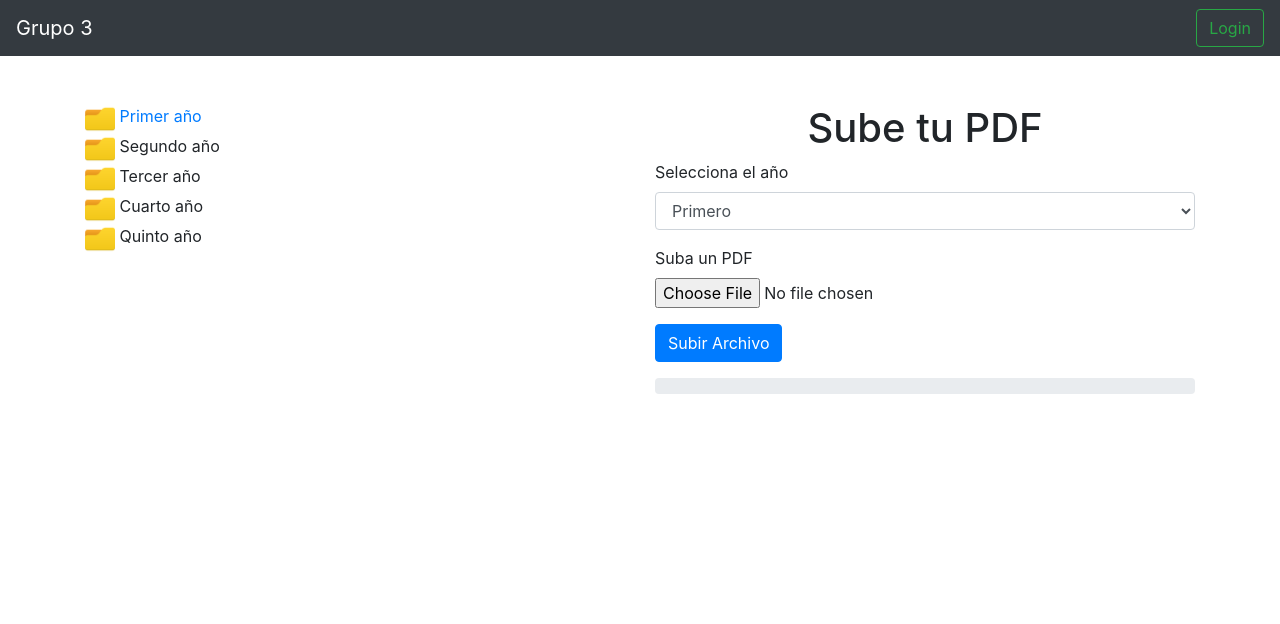
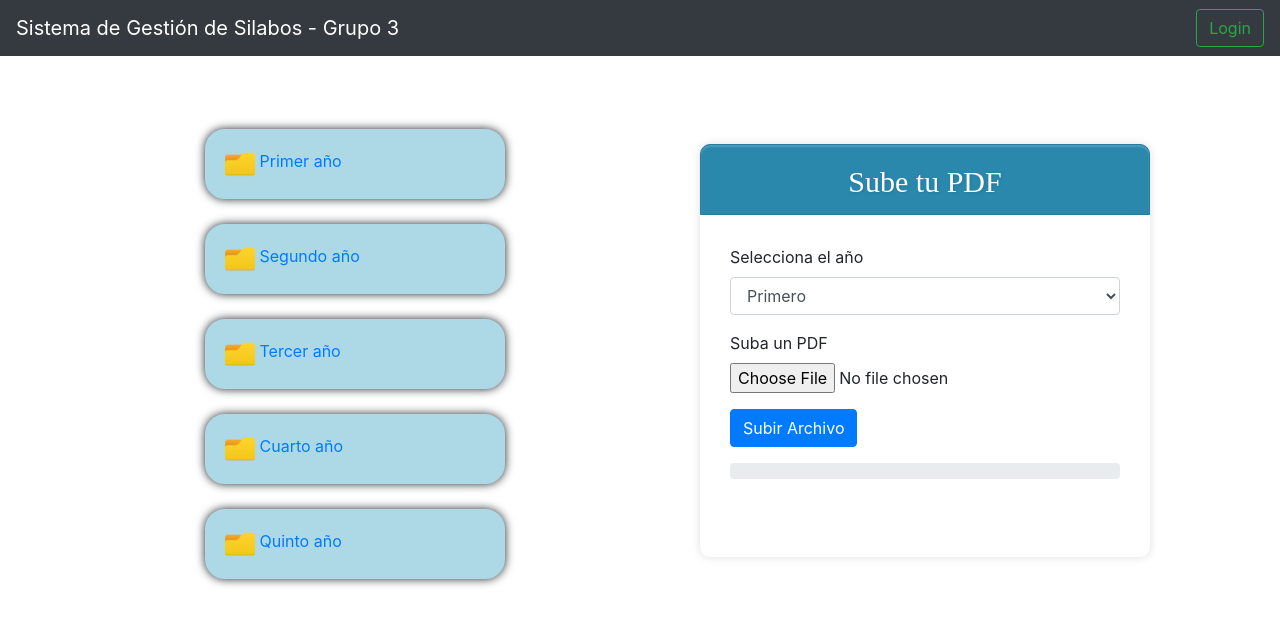
Before and after one commit to cheems-dev/Trabajo-Interdiciplinar, a React (Create React App) app: page /teacher in a window 1280 px wide. Shown: the top 624 px of the page. Built offline with nearby package versions, Linux system fonts and the light colour scheme.

Commit message:
Added CSS to forms

```diff
--- a/package.json
+++ b/package.json
@@ -4,6 +4,7 @@
   "private": true,
   "dependencies": {
     "bootstrap": "^4.5.0",
+    "connect": "^3.7.0",
     "dotenv": "^8.2.0",
     "firebase": "^7.14.6",
     "react": "^16.8.6",
@@ -13,7 +14,8 @@
     "react-router-dom": "^5.2.0",
     "react-scripts": "^3.4.1",
     "react-toastify": "^6.0.8",
-    "react-with-firebase-auth": "^1.3.2"
+    "react-with-firebase-auth": "^1.3.2",
+    "serve-static": "^1.14.1"
   },
   "scripts": {
     "start": "react-scripts start",
--- a/src/components/FormFile.jsx
+++ b/src/components/FormFile.jsx
@@ -4,7 +4,8 @@ import ProgressBar from "react-bootstrap/ProgressBar";
 import Form from "react-bootstrap/Form";
 import Button from "react-bootstrap/Button";
 import Col from "react-bootstrap/Col";
-
+import './css/formUpload.css';
+import './css/Column.css';
 function FormFile() {
   const [file, setFile] = useState(null);
   const [url, setUrl] = useState("");
@@ -49,7 +50,9 @@ function FormFile() {
   };
   console.log(file);
   return (
-    <Col md={6}>
+
+    <Col class="divForm" md={6}>
+      <div class="form-style-10 .inner-wrap">
       <h1 className="text-center">Sube tu PDF</h1>
       <Form>
         <Form.Group>
@@ -79,7 +82,9 @@ function FormFile() {
         {url}
         <br />
       </Form>
+      </div>
     </Col>
+
   );
 }
 
--- a/src/components/Header.jsx
+++ b/src/components/Header.jsx
@@ -9,7 +9,7 @@ const Header = () => {
   return (
     <Navbar collapseOnSelect expand="lg" bg="dark" variant="dark">
       <Link to="/">
-        <Navbar.Brand>Grupo 3</Navbar.Brand>
+        <Navbar.Brand>Sistema de Gestión de Silabos - Grupo 3</Navbar.Brand>
       </Link>
       <Navbar.Toggle aria-controls="responsive-navbar-nav" />
       <Navbar.Collapse id="responsive-navbar-nav">
--- a/src/components/ListFiles.jsx
+++ b/src/components/ListFiles.jsx
@@ -3,16 +3,38 @@ import Col from "react-bootstrap/Col";
 import Files from "./Files";
 import { Link } from "react-router-dom";
 
+import './css/Column.css';
+
+
 const ListFiles = () => {
   return (
-    <Col md={6}>
-      <Link to="/content">
-        <Files title="Primer año" />
-      </Link>
-      <Files title="Segundo año" />
-      <Files title="Tercer año" />
-      <Files title="Cuarto año" />
-      <Files title="Quinto año" />
+    <Col className="ColumnFolder" md={6}>
+      <div className="divBox">
+        <Link  to="/content">
+          <Files  title="Primer año" />
+        </Link>
+      </div>
+      <div className="divBox">
+        <Link  to="/content">
+          <Files  title="Segundo año" />
+        </Link>
+      </div>
+      <div className="divBox">
+        <Link  to="/content">
+          <Files  title="Tercer año" />
+        </Link>
+      </div>
+      <div className="divBox">
+        <Link  to="/content">
+          <Files  title="Cuarto año" />
+        </Link>
+      </div>
+      <div className="divBox">
+        <Link  to="/content">
+          <Files  title="Quinto año" />
+        </Link>
+      </div>
+
     </Col>
   );
 };
--- a/src/components/SyllabusForm.jsx
+++ b/src/components/SyllabusForm.jsx
@@ -5,6 +5,8 @@ import { toast } from "react-toastify";
 import Form from "react-bootstrap/Form";
 import Button from "react-bootstrap/Button";
 import Col from "react-bootstrap/Col";
+import './css/formUpload.css';
+import './css/Column.css';
 const SyllabusForm = (props) => {
   const initialStateValues = {
     title: "",
@@ -59,6 +61,7 @@ const SyllabusForm = (props) => {
 
   return (
     <Col md={6}>
+      <div class="form-style-10 .inner-wrap">
       <h1 className="text-center">Formulario</h1>
       <Form onSubmit={handleSubmit}>
         <Form.Group>
@@ -114,6 +117,7 @@ const SyllabusForm = (props) => {
           </Button>
         </Form.Group>
       </Form>
+      </div>
     </Col>
   );
 };
--- /dev/null
+++ b/src/components/css/Column.css
@@ -0,0 +1,16 @@
+.divForm {
+  border: 1px solid rgba(128,128,128,0.6) !important;
+  width: 550px;
+  margin: 0 auto;
+  border-radius: 20px;
+}
+.divBox{
+  width: 300px;
+  padding: 15px;
+  margin: 25px auto;
+  box-sizing: border-box;
+  background-color: lightblue;
+  border: lightblue 5px solid;
+  border-radius: 20px;
+  box-shadow: 0 0 10px;
+}
--- /dev/null
+++ b/src/components/css/formUpload.css
@@ -0,0 +1,111 @@
+
+.form-style-9{
+	max-width: 450px;
+	background: #FAFAFA;
+	padding: 30px;
+	margin: 50px auto;
+	box-shadow: 1px 1px 25px rgba(0, 0, 0, 0.35);
+	border-radius: 10px;
+	border: 6px solid #305A72;
+}
+.form-style-9 ul{
+	padding:0;
+	margin:0;
+	list-style:none;
+}
+.form-style-9 ul li{
+	display: block;
+	margin-bottom: 10px;
+	min-height: 35px;
+}
+.form-style-9 ul li  .field-style{
+	box-sizing: border-box;
+	-webkit-box-sizing: border-box;
+	-moz-box-sizing: border-box;
+	padding: 8px;
+	outline: none;
+	border: 1px solid #B0CFE0;
+
+}.form-style-9 ul li  .field-style:focus{
+	box-shadow: 0 0 5px #B0CFE0;
+	border:1px solid #B0CFE0;
+}
+.form-style-9 ul li .field-split{
+	width: 49%;
+}
+.form-style-9 ul li .field-full{
+	width: 100%;
+}
+.form-style-9 ul li input.align-left{
+	float:left;
+}
+.form-style-9 ul li input.align-right{
+	float:right;
+}
+.form-style-9 ul li textarea{
+	width: 100%;
+	height: 100px;
+}
+.form-style-9 ul li input[type="button"],
+.form-style-9 ul li input[type="submit"] {
+	-moz-box-shadow: inset 0px 1px 0px 0px #3985B1;
+	-webkit-box-shadow: inset 0px 1px 0px 0px #3985B1;
+	box-shadow: inset 0px 1px 0px 0px #3985B1;
+	background-color: #216288;
+	border: 1px solid #17445E;
+	display: inline-block;
+	cursor: pointer;
+	color: #FFFFFF;
+	padding: 8px 18px;
+	text-decoration: none;
+	font: 12px Arial, Helvetica, sans-serif;
+}
+.form-style-9 ul li input[type="button"]:hover,
+.form-style-9 ul li input[type="submit"]:hover {
+	background: linear-gradient(to bottom, #2D77A2 5%, #337DA8 100%);
+	background-color: #28739E;
+}
+.form-style-10{
+	width:450px;
+	padding:30px;
+	margin:40px auto;
+	background: #FFF;
+	border-radius: 10px;
+	-webkit-border-radius:10px;
+	-moz-border-radius: 10px;
+	box-shadow: 0px 0px 10px rgba(0, 0, 0, 0.13);
+	-moz-box-shadow: 0px 0px 10px rgba(0, 0, 0, 0.13);
+	-webkit-box-shadow: 0px 0px 10px rgba(0, 0, 0, 0.13);
+}
+.form-style-10 .inner-wrap{
+	padding: 30px;
+	background: #F8F8F8;
+	border-radius: 6px;
+  margin-bottom: 15px;
+
+}
+.form-style-10 h1{
+	background: #2A88AD;
+	padding: 20px 30px 15px 30px;
+	margin: -30px -30px 30px -30px;
+	border-radius: 10px 10px 0 0;
+	-webkit-border-radius: 10px 10px 0 0;
+	-moz-border-radius: 10px 10px 0 0;
+	color: #fff;
+	text-shadow: 1px 1px 3px rgba(0, 0, 0, 0.12);
+	font: normal 30px 'Bitter', serif;
+	-moz-box-shadow: inset 0px 2px 2px 0px rgba(255, 255, 255, 0.17);
+	-webkit-box-shadow: inset 0px 2px 2px 0px rgba(255, 255, 255, 0.17);
+	box-shadow: inset 0px 2px 2px 0px rgba(255, 255, 255, 0.17);
+	border: 1px solid #257C9E;
+}
+.form-style-10 h2{
+	background: #4D4D4D;
+	text-transform: uppercase;
+	font-family: 'Open Sans Condensed', sans-serif;
+	color: #797979;
+	font-size: 18px;
+	font-weight: 100;
+	padding: 20px;
+	margin: -30px -30px 30px -30px;
+}
```
Also changed, not shown: src/components/img/cs.png (added), 1 other file (tests, documents, lock files or other folders).
